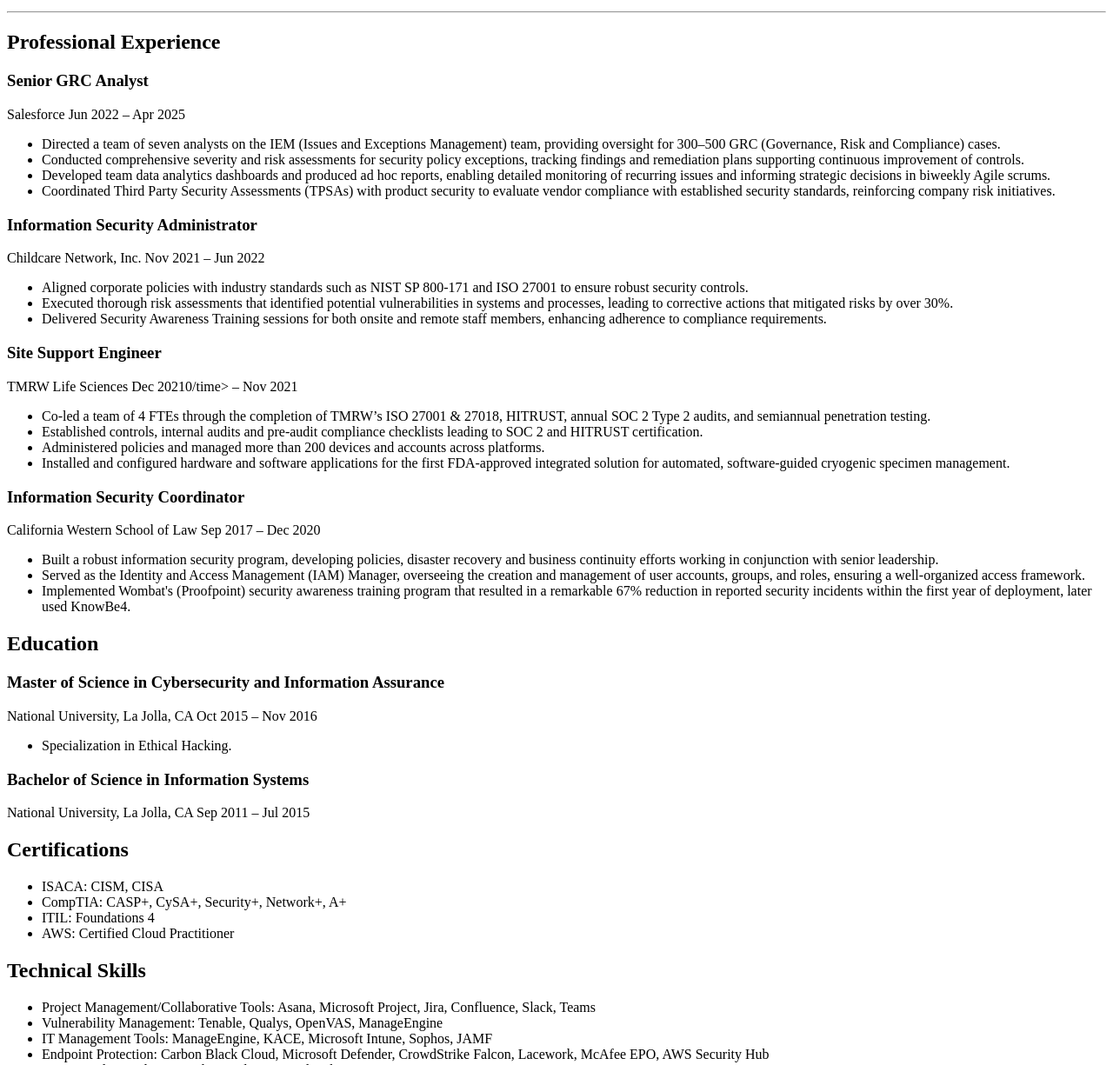
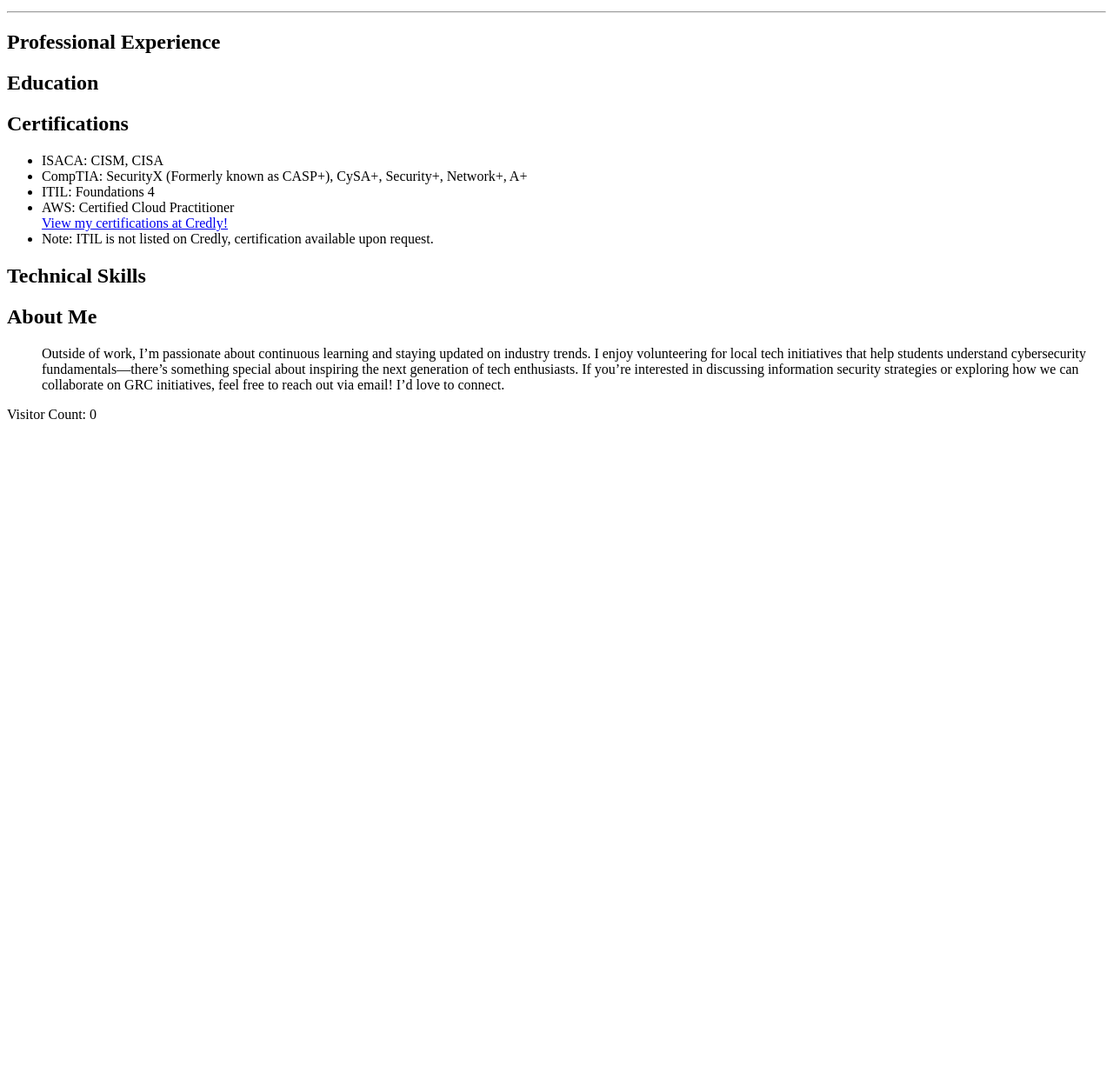
Before and after one commit to glennhaggard/Cloud-Resume-Challenge, a plain HTML site: page resume.html in a window 1280 px wide. Shown: the part 87-1312 px from the top of the page at 87% size. After the commit the page ends 800 px from the top, so only its background shows below. Drawn offline with Linux system fonts and the light colour scheme.

Commit message:
Updated resume
Made improvements to certification section, removed all job and education details, as I was unhappy with some of the code, growing pains

```diff
--- a/resume.html
+++ b/resume.html
@@ -20,106 +20,29 @@
     <section id="experience">
     <h2>Professional Experience</h2>
 
-    <div class="job">
-      <h3 class="job-title">Senior GRC Analyst</h3>
-      <div class="job-header">
-        <span class="company">Salesforce</span>
-        <span class="date"><time datetime="2022-06">Jun 2022</time> – <time datetime="2025-04">Apr 2025</time></span>
-      </div>
-      <ul>
-        <li>Directed a team of seven analysts on the IEM (Issues and Exceptions Management) team, providing oversight for 300–500 GRC (Governance, Risk and Compliance) cases.</li>
-        <li>Conducted comprehensive severity and risk assessments for security policy exceptions, tracking findings and remediation plans supporting continuous improvement of controls.</li>
-        <li>Developed team data analytics dashboards and produced ad hoc reports, enabling detailed monitoring of recurring issues and informing strategic decisions in biweekly Agile scrums.</li>
-        <li>Coordinated Third Party Security Assessments (TPSAs) with product security to evaluate vendor compliance with established security standards, reinforcing company risk initiatives.</li>
-      </ul>
-    </div>
 
-    <div class="job">
-      <h3 class="job-title">Information Security Administrator</h3>
-      <div class="job-header">
-        <span class="company">Childcare Network, Inc.</span>
-        <span class="date"><time datetime="2021-11">Nov 2021</time> – <time datetime="2022-06">Jun 2022</time></span>
-      </div>
-      <ul>
-        <li>Aligned corporate policies with industry standards such as NIST SP 800-171 and ISO 27001 to ensure robust security controls.</li>
-        <li>Executed thorough risk assessments that identified potential vulnerabilities in systems and processes, leading to corrective actions that mitigated risks by over 30%.</li>
-        <li>Delivered Security Awareness Training sessions for both onsite and remote staff members, enhancing adherence to compliance requirements.</li>
-      </ul>
-    </div>
-
-    <div class="job">
-      <h3 class="job-title">Site Support Engineer</h3>
-      <div class="job-header">
-        <span class="company">TMRW Life Sciences</span>
-        <span class="date"><time datetime="2021-11">Dec 20210/time> – <time datetime="2022-06">Nov 2021</time></span>
-      </div>
-      <ul>
-        <li>Co-led a team of 4 FTEs through the completion of TMRW’s ISO 27001 & 27018, HITRUST, annual SOC 2 Type 2 audits, and semiannual penetration testing.</li>
-        <li>Established controls, internal audits and pre-audit compliance checklists leading to SOC 2 and HITRUST certification.</li>
-        <li>Administered policies and managed more than 200 devices and accounts across platforms.</li>
-        <li>Installed and configured hardware and software applications for the first FDA-approved integrated solution for automated, software-guided cryogenic specimen management.</li>
-      </ul>
-    </div>
-
-     <div class="job">
-      <h3 class="job-title">Information Security Coordinator</h3>
-      <div class="job-header">
-        <span class="company">California Western School of Law</span>
-        <span class="date"><time datetime="2021-11">Sep 2017</time> – <time datetime="2022-06">Dec 2020</time></span>
-      </div>
-      <ul>
-        <li>Built a robust information security program, developing policies, disaster recovery and business continuity efforts working in conjunction with senior leadership.</li>
-        <li>Served as the Identity and Access Management (IAM) Manager, overseeing the creation and management of user accounts, groups, and roles, ensuring a well-organized access framework.</li>
-        <li>Implemented Wombat's (Proofpoint) security awareness training program that resulted in a remarkable 67% reduction in reported security incidents within the first year of deployment, later used KnowBe4.</li>
-      </ul>
-    </div>
 
   </section>
 
   <section id="education">
     <h2>Education</h2>
-    <div class="education-item">
-      <h3>Master of Science in Cybersecurity and Information Assurance</h3>
-      <div class="job-header">
-        <span class="company">National University, La Jolla, CA</span>
-        <span class="date"><time datetime="2015-10">Oct 2015</time> – <time datetime="2016-11">Nov 2016</time></span>
-         <ul>
-        <li>Specialization in Ethical Hacking.</li>
 
-      </ul>
-      </div>
-    </div>
-    <div class="education-item">
-      <h3>Bachelor of Science in Information Systems</h3>
-      <div class="job-header">
-        <span class="company">National University, La Jolla, CA</span>
-        <span class="date"><time datetime="2011-09">Sep 2011</time> – <time datetime="2015-07">Jul 2015</time></span>
-      </div>
-    </div>
   </section>
 
     <section id="certifications">
     <h2>Certifications</h2>
     <ul>
       <li>ISACA: CISM, CISA</li>
-      <li>CompTIA: CASP+, CySA+, Security+, Network+, A+</li>
+      <li>CompTIA: SecurityX (Formerly known as CASP+), CySA+, Security+, Network+, A+</li>
       <li>ITIL: Foundations 4</li>
       <li>AWS: Certified Cloud Practitioner</li>
+      <a href="https://credly.com/users/glenn-haggard">View my certifications at Credly!</a>
+      <li>Note: ITIL is not listed on Credly, certification available upon request.</li>
     </ul>
   </section>
 
   <section id="skills">
     <h2>Technical Skills</h2>
-    <ul>
-      <li>Project Management/Collaborative Tools: Asana, Microsoft Project, Jira, Confluence, Slack, Teams</li>
-      <li>Vulnerability Management: Tenable, Qualys, OpenVAS, ManageEngine</li>
-      <li>IT Management Tools: ManageEngine, KACE, Microsoft Intune, Sophos, JAMF</li>
-      <li>Endpoint Protection: Carbon Black Cloud, Microsoft Defender, CrowdStrike Falcon, Lacework, McAfee EPO, AWS Security Hub</li>
-      <li>SIEMs: SolarWinds SEM, AlienVault USM, Palo Alto</li>
-      <li>IAM &amp; Access Management: Microsoft AAD/ADUC, JumpCloud, ManageEngine ADManager, Netwrix, Duo, AWS IAM Identity Center, Google Cloud IAM, OneLogin</li>
-      <li>Programming Languages: Python (intermediate)</li>
-      <li>Governance, Risk &amp; Compliance: Security Policies, Compliance and Risk Management, Audits, eMASS, MetricStream, Autopsy, AWS CloudTrail</li>
-    </ul>
   </section>
 
   <section id="about">
```
